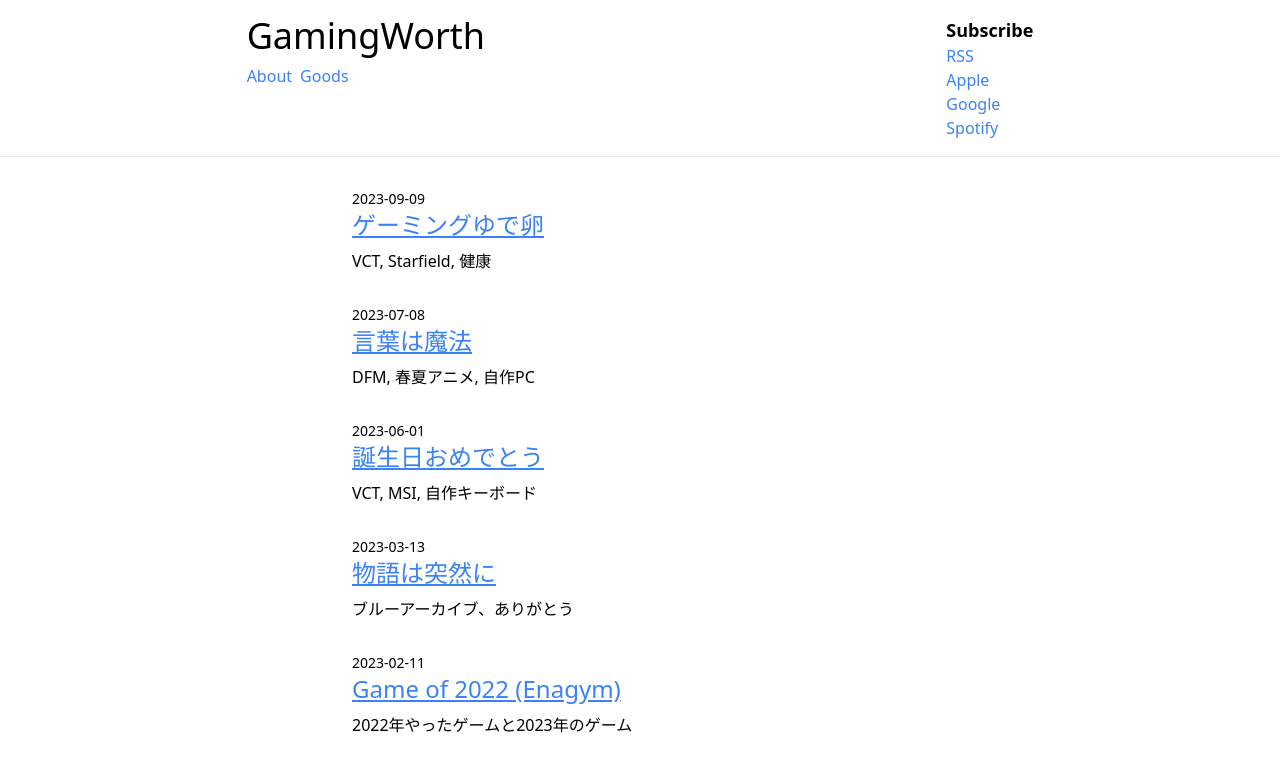
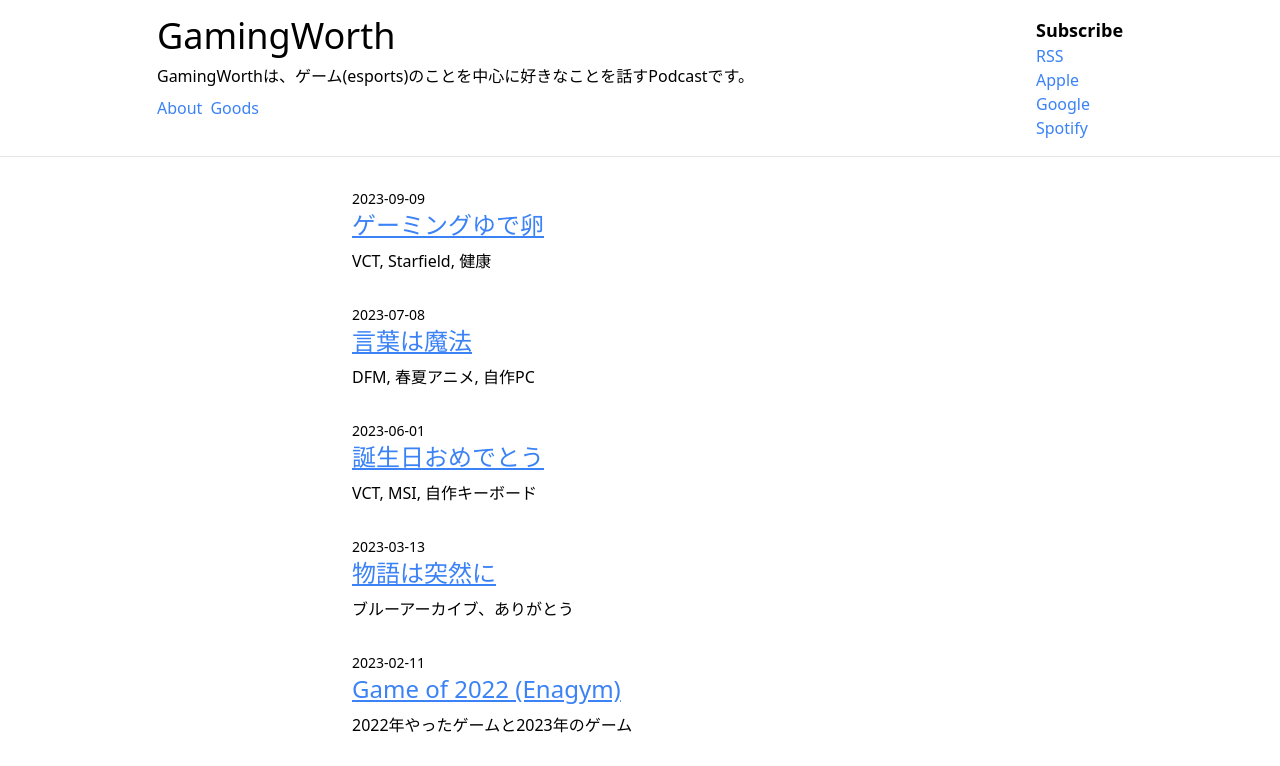
Before and after one commit to putcut/gamingworth, an Astro site: page / in a window 1280 px wide. Shown: the top 766 px of the page. Built offline with nearby package versions, Linux system fonts and the light colour scheme; Astro itself is replaced by a stand-in of ours.

Commit message:
Description抜けてた

```diff
--- a/src/layouts/BaseLayout.astro
+++ b/src/layouts/BaseLayout.astro
@@ -1,5 +1,5 @@
 ---
-import { SITE_TITLE } from '../consts';
+import { SITE_TITLE, SITE_DESCRIPTION } from '../consts';
 
 const today = new Date();
 ---
@@ -8,9 +8,10 @@ const today = new Date();
     <div class="min-h-screen flex flex-col">
         <header class="border-b">
             <nav class="flex justify-around p-4">
-                <div class="flex flex-col">
+                <div class="flex flex-col space-y-2">
                     <h1 class="text-4xl"><a href="/">{SITE_TITLE}</a></h1>
-                    <div class="flex space-x-2 mt-2">
+                    <p>{SITE_DESCRIPTION}</p>
+                    <div class="flex space-x-2">
                         <a href="/about" class="link">About</a>
                         <a href="https://suzuri.jp/putcut" class="link">Goods</a>
                     </div>
```
